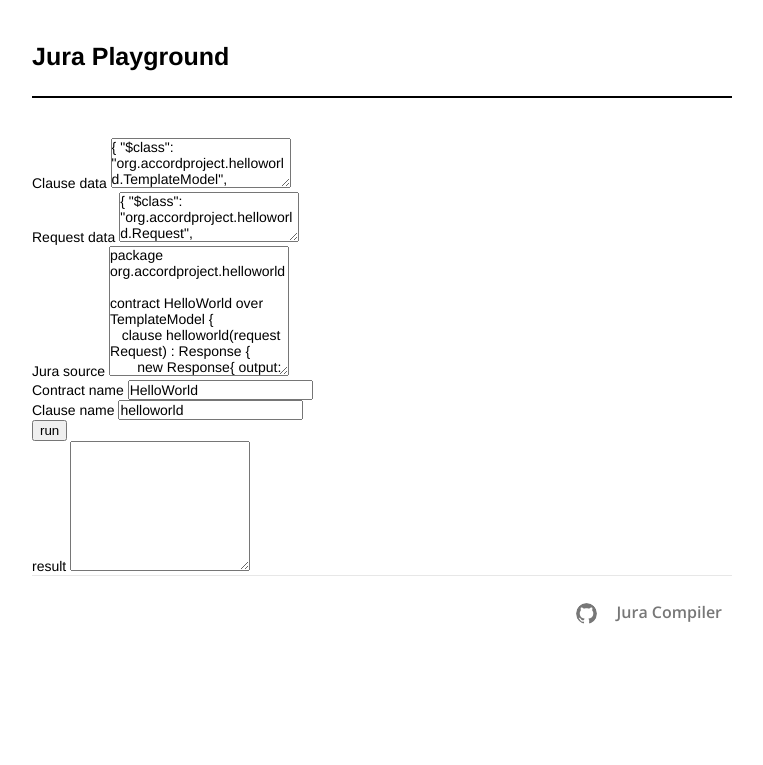
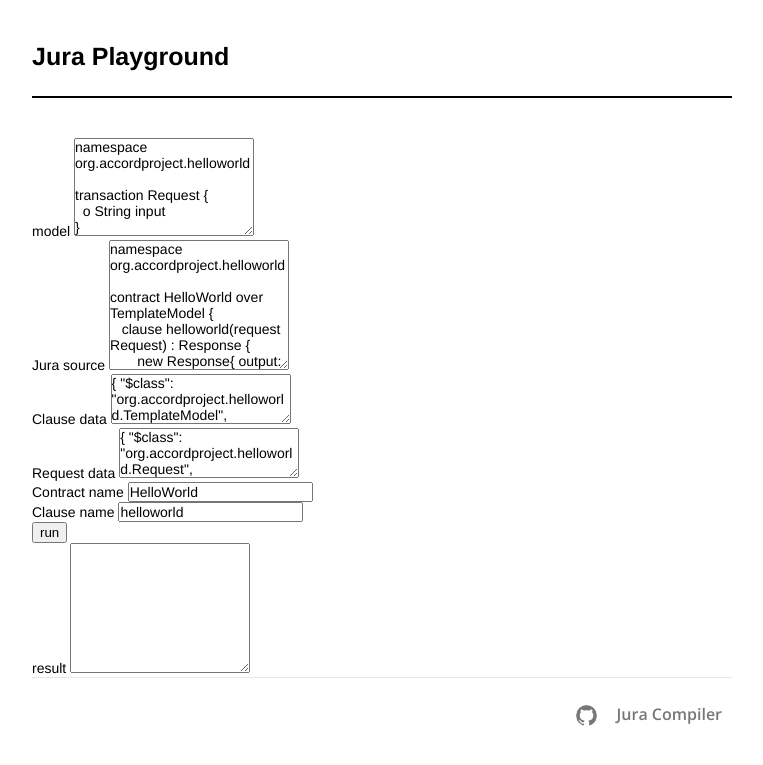
Before and after one commit to mttrbrts/ergo-playground, a Jekyll site: the page built from index.html, in a window 1280 px wide. Shown: the top 765 px of the page, without its empty margins (258-1021 px from the left). Built offline with Jekyll 4.4.1, drawn with Linux system fonts in a browser that asks for light colours; nearby versions of some CDN libraries; library files that are not in the unit come from our copies; some of the changed lines change nothing that is shown.

Commit message:
Fix namespace in example ; Add compiler version

```diff
--- a/_config.yml
+++ b/_config.yml
@@ -4,7 +4,7 @@
 author_avatar: https://gravatar.com/avatar/ad516503a11cd5ca435acc9bb6523536?s=50
 email: jerome@clause.io
 description: A demo of the Jura language for smart legal contracts
-baseurl: "https://accordproject.github.io/jura-playground" # optional
+baseurl: "" # optional
 url: "https://accordproject.github.io/jura"
 github_repo: accordproject/jura
 #google_analytics: UA-80085-YOUR-ID
@@ -15,8 +15,6 @@
 permalink: pretty
 excerpt_separator: "<!-- more -->"
 
-gems:
-  - jekyll-sitemap
 sass:
     load_paths:
         - _sass
--- a/_includes/demo.html
+++ b/_includes/demo.html
@@ -1,4 +1,40 @@
 <form>
+  <div class="form-group">
+    <label for="cto">model</label>
+    <textarea class="form-control" id="model" rows="6">namespace org.accordproject.helloworld
+
+transaction Request {
+  o String input
+}
+
+transaction Response {
+  o String output
+}
+
+/**
+ * The template model
+ */
+@AccordTemplateModel("helloworld")
+concept TemplateModel {
+  /**
+   * The name for the clause
+   */
+  o String name
+}</textarea>
+  </div>
+  <div class="form-group">
+    <label for="source">Jura source</label>
+    <textarea class="form-control" id="source" rows="8">namespace org.accordproject.helloworld
+
+contract HelloWorld over TemplateModel {
+   clause helloworld(request Request) : Response {
+       new Response{ output: "Hello " ++ this.name ++ " (" ++ request.input ++ ")" }
+  }
+   clause goodbye(request Request) : Response {
+       new Response{ output: "Goodbye " ++ this.name ++ " (" ++ request.input ++ ")" }
+  }
+}</textarea>
+  </div>
   <div class="form-group">
     <label for="clause">Clause data</label>
     <textarea class="form-control" id="clause" rows="3">{ "$class": "org.accordproject.helloworld.TemplateModel",
@@ -8,19 +44,6 @@
     <label for="request">Request data</label>
     <textarea class="form-control" id="request" rows="3">{ "$class": "org.accordproject.helloworld.Request",
   "input": "Accord Project" }</textarea>
-  </div>
-  <div class="form-group">
-    <label for="source">Jura source</label>
-    <textarea class="form-control" id="source" rows="8">package org.accordproject.helloworld
-
-contract HelloWorld over TemplateModel {
-   clause helloworld(request Request) : Response {
-       new Response{ output: "Hello " ++ this.name ++ " (" ++ request.input ++ ")" }
-  }
-   clause goodbye(request Request) : Response {
-       new Response{ output: "Goodbye " ++ this.name ++ " (" ++ request.input ++ ")" }
-  }
-}</textarea>
   </div>
   <div class="form-group">
     <div class="row">
--- a/_includes/post_footer.html
+++ b/_includes/post_footer.html
@@ -1,10 +1,10 @@
 <div class="article-author">
   <div class="links">
   {% if site.github_repo %}
-  <a href="http://github.com/{{ site.github_repo }}"
+  <a id="version" href="http://github.com/{{ site.github_repo }}"
     target="_blank"
     class="page-link github-link">
-    <img src="{{ "/images/github-repo.png" | prepend: site.baseurl }}" alt="Jura Github Repository">
+    <img src="{{ "/images/github-repo.png" | prepend: site.baseurl }}" alt="Jura Github Repository"/>
     Jura Compiler</a>
   {% endif %}
   </div>
--- a/_layouts/default.html
+++ b/_layouts/default.html
@@ -26,5 +26,8 @@
     <script src="{{'/node_modules/jura-compiler/lib/juracore.js' | prepend: site.baseurl}}"></script>
     <script src="{{'/node_modules/jura-engine/lib/juraruntime.js' | prepend: site.baseurl}}"></script>
     <script src="{{'/dist/bundle.js' | prepend: site.baseurl}}"></script>
+    <script type="text/javascript">
+      showVersion();
+    </script>
   </body>
 </html>
--- a/dist/bundle.js
+++ b/dist/bundle.js
@@ -49,3 +49,6 @@
     const result = eval(compiled + contract + clauseCall); // Call the logic
     document.getElementById("result").innerHTML = escapeHtml(JSON.stringify(result));
 }
+function showVersion() {
+    document.getElementById("version").innerHTML += " (v " + Jura.version() + ")";
+}
--- a/package.json
+++ b/package.json
@@ -1,6 +1,6 @@
 {
   "name": "jura-playground",
-  "version": "0.0.19",
+  "version": "0.0.25",
   "description": "Jura compiler playground",
   "repository": {
     "type": "git",
@@ -20,8 +20,8 @@
     "composer-common": "0.17.4",
     "debug": "^2.6.2",
     "jquery": "^3.3.1",
-    "jura-compiler": "^0.0.22",
-    "jura-engine": "^0.0.23",
+    "jura-compiler": "^0.0.25",
+    "jura-engine": "^0.0.25",
     "moment": "^2.20.1",
     "popper.js": "^1.12.3"
   }
```
Also changed, not shown: 1 other file. Lines whose indentation alone changed are shown as unchanged.
